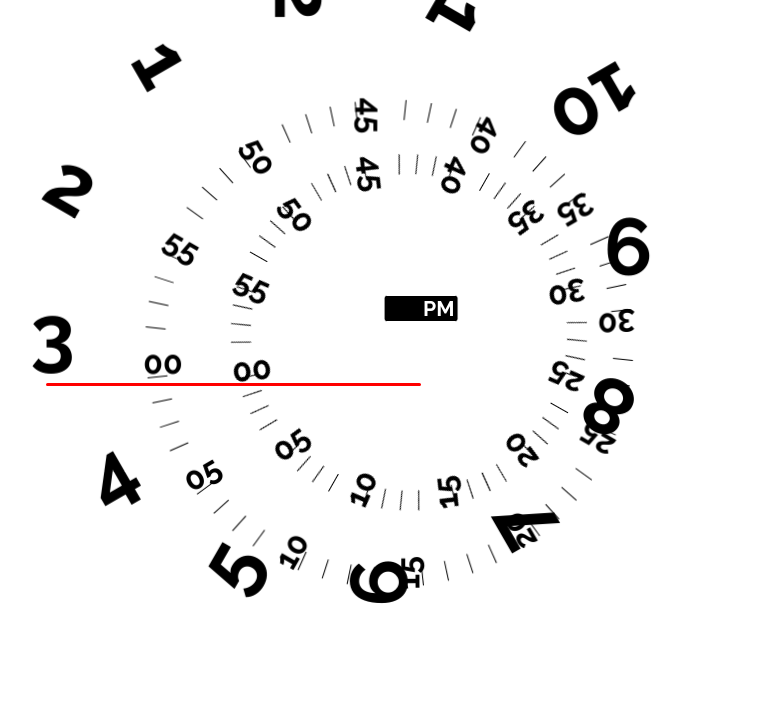
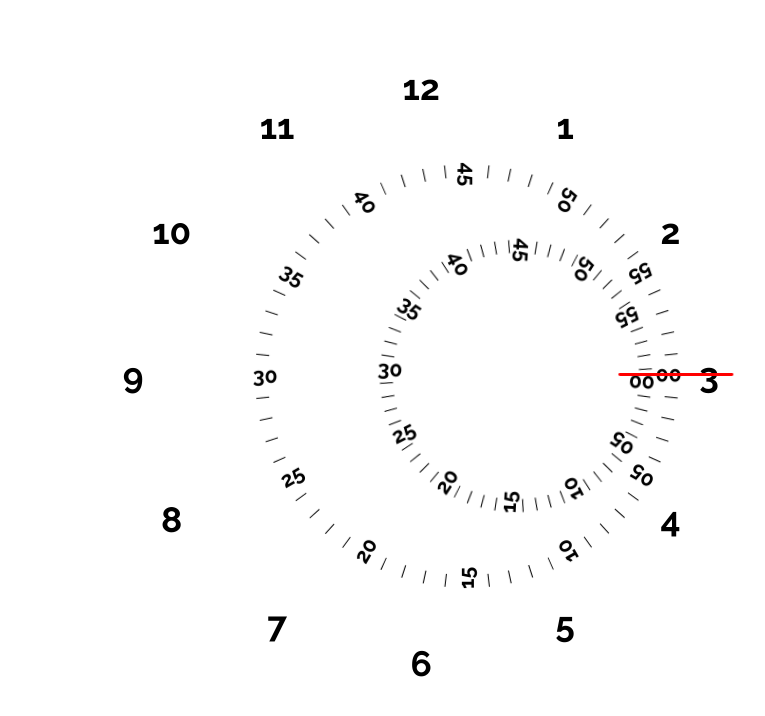
Before and after one commit to kyle-silver/clocks, a React (Create React App) app: page /concentric in a window 1280 px wide. Shown: the top 716 px of the page, without its empty margins (219-984 px from the left). Built offline with nearby package versions, Linux system fonts and the light colour scheme.

Commit message:
react-router + css = 🙃

```diff
--- a/src/App.tsx
+++ b/src/App.tsx
@@ -1,6 +1,11 @@
 import { Concentric } from "./Concentric/Concentric";
 import { Timescale } from "./Timescale/Timescale";
 import { createBrowserRouter, RouterProvider } from "react-router-dom";
+
+import "./css/Concentric.css";
+import "./css/ConcentricScaling.css";
+import "./css/Timescale.css";
+import "./css/TimescaleScaling.css";
 
 const router = createBrowserRouter([
   {
@@ -14,9 +19,9 @@ const router = createBrowserRouter([
 ]);
 
 function App() {
-  return <Timescale />;
+  // return <Timescale />;
   // return <Concentric />;
-  // return <RouterProvider router={router} />;
+  return <RouterProvider router={router} />;
 }
 
 export default App;
--- a/src/Concentric/Concentric.css
+++ /dev/null
@@ -1,54 +0,0 @@
-@import url("https://fonts.googleapis.com/css2?family=Raleway:wght@700&display=swap");
-
-:root {
-  --second-wheel-displacement: calc(var(--hour-wheel-radius) * 0.33);
-  --minute-wheel-displacement: calc(var(--hour-wheel-radius) * 0.16);
-  --hand-radius: calc(calc(var(--hour-wheel-radius) * 1.05) - 10px);
-  --concentric-hand-length: calc(var(--hour-wheel-radius) * -0.4);
-  --tick-width: 20px;
-}
-
-.clock {
-  margin: 0;
-  position: absolute;
-  top: 47%;
-  left: 50%;
-  transform: translate(-50%, -50%);
-  font-family: "Raleway", sans-serif;
-  font-size: var(--inner-wheel-font-size);
-  display: block;
-}
-
-.clock-element {
-  display: block;
-  position: absolute;
-  top: 50%;
-  left: 50%;
-  width: 2em;
-  height: 2em;
-  margin: -1em;
-  text-align: center;
-  line-height: 2em;
-}
-
-.tick {
-  height: 0.5px;
-  width: var(--tick-width);
-  margin-left: 0.5em;
-  background: black;
-  position: absolute;
-  top: 50%;
-}
-
-.hour-number {
-  font-size: var(--hour-wheel-font-size);
-}
-
-.concentric-hand {
-  height: var(--hand-thickness);
-  border-radius: 3px;
-  width: var(--concentric-hand-length);
-  background: red;
-  position: absolute;
-  transform-origin: top left;
-}
--- a/src/Concentric/Concentric.tsx
+++ b/src/Concentric/Concentric.tsx
@@ -1,6 +1,4 @@
 import styled, { keyframes } from "styled-components";
-import "./Concentric.css";
-import "./Scaling.css";
 
 const SECONDS_IN_HOUR = 60 * 60;
 const SECONDS_IN_TWELVE_HOURS = SECONDS_IN_HOUR * 12;
@@ -84,10 +82,10 @@ const MinuteWheelRotationAnimation = styled.div`
 
 const HandKeyframes = (rotations: Rotations) => keyframes`
   from {
-    transform: rotate(${rotations.innerWheelRevolutionDegrees() + 90}deg) translate(var(--hand-radius));
+    transform: rotate(${rotations.innerWheelRevolutionDegrees() + 90}deg) translate(var(--cc-hand-radius));
   }
   to {
-    transform: rotate(${rotations.innerWheelRevolutionDegrees() + 90 + 360}deg) translate(var(--hand-radius));
+    transform: rotate(${rotations.innerWheelRevolutionDegrees() + 90 + 360}deg) translate(var(--cc-hand-radius));
   }
 `;
 
@@ -102,12 +100,12 @@ interface WheelProps {
 const SecondsElement: React.FC<{ value: number }> = ({ value }) => {
   const rotation = value * 6 + 90;
   const style = {
-    transform: `rotate(${rotation}deg) translate(var(--second-wheel-radius))`,
+    transform: `rotate(${rotation}deg) translate(var(--cc-second-wheel-radius))`,
   };
   return (
-    <div className="clock-element" key={`seconds-${value}`} style={style}>
-      {value % 5 === 0 && <div className="number">{value.toFixed(0).padStart(2, "0")}</div>}
-      {value % 5 !== 0 && <div className="tick" />}
+    <div className="cc-clock-element" key={`seconds-${value}`} style={style}>
+      {value % 5 === 0 && <div className="cc-number">{value.toFixed(0).padStart(2, "0")}</div>}
+      {value % 5 !== 0 && <div className="cc-tick" />}
     </div>
   );
 };
@@ -119,7 +117,7 @@ const SecondsWheel: React.FC<WheelProps> = ({ rotations }) => {
       return <SecondsElement value={index} />;
     });
   return (
-    <RevolutionAnimation rotations={rotations} translation={"--second-wheel-displacement"}>
+    <RevolutionAnimation rotations={rotations} translation={"--cc-second-wheel-displacement"}>
       <SecondWheelRotationAnimation rotations={rotations}>{elements}</SecondWheelRotationAnimation>
     </RevolutionAnimation>
   );
@@ -128,12 +126,12 @@ const SecondsWheel: React.FC<WheelProps> = ({ rotations }) => {
 const MinutesElement: React.FC<{ value: number }> = ({ value }) => {
   const rotation = value * 6 + 90;
   const style = {
-    transform: `rotate(${rotation}deg) translate(var(--minute-wheel-radius))`,
+    transform: `rotate(${rotation}deg) translate(var(--cc-minute-wheel-radius))`,
   };
   return (
-    <div className="clock-element" key={`seconds-${value}`} style={style}>
-      {value % 5 === 0 && <div className="number">{value.toFixed(0).padStart(2, "0")}</div>}
-      {value % 5 !== 0 && <div className="tick" />}
+    <div className="cc-clock-element" key={`seconds-${value}`} style={style}>
+      {value % 5 === 0 && <div className="cc-number">{value.toFixed(0).padStart(2, "0")}</div>}
+      {value % 5 !== 0 && <div className="cc-tick" />}
     </div>
   );
 };
@@ -145,7 +143,7 @@ const MinuteWheel: React.FC<WheelProps> = ({ rotations }) => {
       return <MinutesElement value={index} />;
     });
   return (
-    <RevolutionAnimation rotations={rotations} translation={"--minute-wheel-displacement"}>
+    <RevolutionAnimation rotations={rotations} translation={"--cc-minute-wheel-displacement"}>
       <MinuteWheelRotationAnimation rotations={rotations}>{elements}</MinuteWheelRotationAnimation>
     </RevolutionAnimation>
   );
@@ -154,15 +152,15 @@ const MinuteWheel: React.FC<WheelProps> = ({ rotations }) => {
 const HourElement: React.FC<{ value: number }> = ({ value }) => {
   const rotation = value * 6 + 90;
   const position = {
-    transform: `rotate(${rotation}deg) translate(var(--hour-wheel-radius))`,
+    transform: `rotate(${rotation}deg) translate(var(--cc-hour-wheel-radius))`,
   };
   const orientation = {
     transform: `rotate(${-rotation}deg) `,
   };
   return (
-    <div className="clock-element" key={`seconds-${value}`} style={position}>
+    <div className="cc-clock-element" key={`seconds-${value}`} style={position}>
       {value % 5 === 0 && (
-        <div className="hour-number" style={orientation}>
+        <div className="cc-hour-number" style={orientation}>
           {value === 60 ? 12 : (value / 5).toFixed(0)}
         </div>
       )}
@@ -176,19 +174,19 @@ const HourWheel: React.FC<{}> = () => {
     .map((_, index) => {
       return <HourElement value={index + 1} />;
     });
-  return <div className="hour-wheel">{elements}</div>;
+  return <div className="cc-hour-wheel">{elements}</div>;
 };
 
 export const Concentric: React.FC<{}> = () => {
   const date = new Date();
   const rotations = new Rotations(date);
   return (
-    <div className="clock">
+    <div className="cc-clock">
       <HourWheel />
       <MinuteWheel rotations={rotations} />
       <SecondsWheel rotations={rotations} />
       <HandAnimation rotations={rotations}>
-        <div className="concentric-hand" />
+        <div className="cc-concentric-hand" />
       </HandAnimation>
     </div>
   );
--- a/src/Timescale/Timescale.tsx
+++ b/src/Timescale/Timescale.tsx
@@ -1,6 +1,3 @@
-import "./Timescale.css";
-import "./Scaling.css";
-
 import styled, { keyframes } from "styled-components";
 import React, { CSSProperties, useEffect, useState } from "react";
 
@@ -82,12 +79,12 @@ interface WheelProps {
 const SecondsElement: React.FC<ElementProps> = ({ value, rotations }) => {
   const rotation = rotations.seconds(value);
   const style = {
-    transform: `rotate(${rotation}deg) translate(var(--seconds-wheel-radius))`,
+    transform: `rotate(${rotation}deg) translate(var(--ts-seconds-wheel-radius))`,
   };
   return (
-    <div className="clock-element" key={`seconds-${value}`} style={style}>
-      {value % 5 === 0 && <div className="number">{value.toFixed(0).padStart(2, "0")}</div>}
-      {value % 5 !== 0 && <div className="tick" />}
+    <div className="ts-clock-element" key={`seconds-${value}`} style={style}>
+      {value % 5 === 0 && <div className="ts-number">{value.toFixed(0).padStart(2, "0")}</div>}
+      {value % 5 !== 0 && <div className="ts-tick" />}
     </div>
   );
 };
@@ -99,7 +96,7 @@ const SecondsWheel: React.FC<WheelProps> = ({ rotations }) => {
       return <SecondsElement value={index} rotations={rotations} />;
     });
   return (
-    <div className="clock-wheel">
+    <div className="ts-clock-wheel">
       <SecondsWheelRotation>{elements}</SecondsWheelRotation>
     </div>
   );
@@ -108,12 +105,12 @@ const SecondsWheel: React.FC<WheelProps> = ({ rotations }) => {
 const MinutesElement: React.FC<ElementProps> = ({ value, rotations }) => {
   const rotation = rotations.minutes(value);
   const style = {
-    transform: `rotate(${rotation}deg) translate(var(--minute-wheel-radius))`,
+    transform: `rotate(${rotation}deg) translate(var(--ts-minute-wheel-radius))`,
   };
   return (
-    <div className="clock-element" key={`seconds-${value}`} style={style}>
-      {value % 5 === 0 && <div className="number">{value.toFixed(0).padStart(2, "0")}</div>}
-      {value % 5 !== 0 && <div className="tick" />}
+    <div className="ts-clock-element" key={`seconds-${value}`} style={style}>
+      {value % 5 === 0 && <div className="ts-number">{value.toFixed(0).padStart(2, "0")}</div>}
+      {value % 5 !== 0 && <div className="ts-tick" />}
     </div>
   );
 };
@@ -125,7 +122,7 @@ const MinuteWheel: React.FC<WheelProps> = ({ rotations }) => {
       return <MinutesElement value={index} rotations={rotations} />;
     });
   return (
-    <div className="minute-wheel">
+    <div className="ts-minute-wheel">
       <MinuteWheelRotation>{elements}</MinuteWheelRotation>
     </div>
   );
@@ -134,11 +131,11 @@ const MinuteWheel: React.FC<WheelProps> = ({ rotations }) => {
 const HoursElement: React.FC<ElementProps> = ({ value, rotations }) => {
   const rotation = rotations.hours(value);
   const style = {
-    transform: `rotate(${rotation}deg) translate(var(--hour-wheel-radius))`,
+    transform: `rotate(${rotation}deg) translate(var(--ts-hour-wheel-radius))`,
   };
   return (
-    <div className="clock-element" key={`seconds-${value}`} style={style}>
-      <div className="hour-number">{value.toFixed(0).padStart(2, "\u2007")}</div>
+    <div className="ts-clock-element" key={`seconds-${value}`} style={style}>
+      <div className="ts-hour-number">{value.toFixed(0).padStart(2, "\u2007")}</div>
     </div>
   );
 };
@@ -150,7 +147,7 @@ const HourWheel: React.FC<WheelProps> = ({ rotations }) => {
       return <HoursElement value={index + 1} rotations={rotations} />;
     });
   return (
-    <div className="hour-wheel">
+    <div className="ts-hour-wheel">
       <HourWheelRotation>{elements}</HourWheelRotation>
     </div>
   );
@@ -193,14 +190,14 @@ const Meridian: React.FC<{ date: Date }> = ({ date }) => {
     return () => clearInterval(interval);
   });
   return (
-    <div className="meridian">
-      <div className="indicator" id="am">
+    <div className="ts-meridian">
+      <div className="ts-indicator" id="ts-am">
         AM
       </div>
-      <div className="indicator" id="pm">
+      <div className="ts-indicator" id="ts-pm">
         PM
       </div>
-      <div className="slider" style={state.css}>
+      <div className="ts-slider" style={state.css}>
         AM
       </div>
     </div>
@@ -211,11 +208,11 @@ export const Timescale: React.FC<{}> = () => {
   const date = new Date();
   const rotations = new Rotations(date);
   return (
-    <div className="clock">
+    <div className="ts-clock">
       <SecondsWheel rotations={rotations} />
       <MinuteWheel rotations={rotations} />
       <HourWheel rotations={rotations} />
-      <div className="hand" />
+      <div className="ts-hand" />
       <Meridian date={date} />
     </div>
   );
--- /dev/null
+++ b/src/css/Concentric.css
@@ -0,0 +1,54 @@
+@import url("https://fonts.googleapis.com/css2?family=Raleway:wght@700&display=swap");
+
+:root {
+  --cc-second-wheel-displacement: calc(var(--cc-hour-wheel-radius) * 0.33);
+  --cc-minute-wheel-displacement: calc(var(--cc-hour-wheel-radius) * 0.16);
+  --cc-hand-radius: calc(calc(var(--cc-hour-wheel-radius) * 1.05) - 10px);
+  --cc-concentric-hand-length: calc(var(--cc-hour-wheel-radius) * -0.4);
+  --cc-tick-width: 20px;
+}
+
+.cc-clock {
+  margin: 0;
+  position: absolute;
+  top: 47%;
+  left: 50%;
+  transform: translate(-50%, -50%);
+  font-family: "Raleway", sans-serif;
+  font-size: var(--cc-inner-wheel-font-size);
+  display: block;
+}
+
+.cc-clock-element {
+  display: block;
+  position: absolute;
+  top: 50%;
+  left: 50%;
+  width: 2em;
+  height: 2em;
+  margin: -1em;
+  text-align: center;
+  line-height: 2em;
+}
+
+.cc-tick {
+  height: 0.5px;
+  width: var(--cc-tick-width);
+  margin-left: 0.5em;
+  background: black;
+  position: absolute;
+  top: 50%;
+}
+
+.cc-hour-number {
+  font-size: var(--cc-hour-wheel-font-size);
+}
+
+.cc-concentric-hand {
+  height: var(--cc-hand-thickness);
+  border-radius: 3px;
+  width: var(--cc-concentric-hand-length);
+  background: red;
+  position: absolute;
+  transform-origin: top left;
+}
--- /dev/null
+++ b/src/css/ConcentricScaling.css
@@ -0,0 +1,36 @@
+:root {
+  --cc-second-wheel-font-size: 16pt;
+  --cc-inner-wheel-font-size: 24pt;
+  --cc-hour-wheel-font-size: 40pt;
+  --cc-second-wheel-radius: -175px;
+  --cc-minute-wheel-radius: -285px;
+  --cc-hour-wheel-radius: -400px;
+  --cc-tick-width: 10px;
+  --cc-hand-thickness: 3px;
+}
+
+@media screen and (max-width: 900px), (max-height: 900px) {
+  :root {
+    --cc-inner-wheel-font-size: calc(24pt * 0.66);
+    --cc-hour-wheel-font-size: calc(40pt * 0.66);
+    --cc-tick-width: calc(20px * 0.66);
+    --cc-second-wheel-radius: -126px;
+    --cc-minute-wheel-radius: calc(-246px * 0.82);
+    --cc-hour-wheel-radius: calc(-360px * 0.8);
+    --cc-hand-thickness: 2.5px;
+  }
+}
+
+@media screen and (max-width: 640px), (max-height: 640px) {
+  :root {
+    --cc-inner-wheel-font-size: calc(16pt * 0.5);
+    --cc-hour-wheel-font-size: calc(60pt * 0.4);
+    --cc-tick-width: calc(20px * 0.5);
+    --cc-second-wheel-radius: -70px;
+    --cc-minute-wheel-radius: -115px;
+    --cc-hour-wheel-radius: calc(-360px * 0.5);
+    --cc-hand-thickness: 2px;
+    --cc-tick-width: 5px;
+    --cc-concentric-hand-length: calc(var(--cc-hour-wheel-radius) * -0.4 + 10px);
+  }
+}
--- a/src/Timescale/Timescale.css
+++ b/src/css/Timescale.css
@@ -1,16 +1,16 @@
 @import url("https://fonts.googleapis.com/css2?family=Raleway:wght@700&display=swap");
 
-.clock {
+.ts-clock {
   margin: 0;
   position: absolute;
   top: 47%;
   left: 50%;
   transform: translate(-50%, -50%);
   font-family: "Raleway", sans-serif;
-  font-size: var(--inner-wheel-font-size);
+  font-size: var(--ts-inner-wheel-font-size);
 }
 
-.clock-element {
+.ts-clock-element {
   position: absolute;
   width: 2em;
   height: 0.5em;
@@ -18,40 +18,40 @@
   transform-origin: top left;
 }
 
-.number {
+.ts-number {
   margin-top: -0.8ex;
 }
 
-.tick {
+.ts-tick {
   height: 0.5px;
-  width: var(--tick-width);
+  width: var(--ts-tick-width);
   margin-left: 1.5px;
   background: black;
   position: absolute;
   top: 50%;
 }
 
-.hour-wheel {
-  font-size: var(--hour-wheel-font-size);
+.ts-hour-wheel {
+  font-size: var(--ts-hour-wheel-font-size);
 }
 
-.hour-number {
+.ts-hour-number {
   margin-top: -1ex;
 }
 
-.hand {
-  height: var(--hand-thickness);
+.ts-hand {
+  height: var(--ts-hand-thickness);
   border-radius: 3px;
-  width: var(--hand-length);
+  width: var(--ts-hand-length);
   background: red;
   position: absolute;
   top: calc(50% + 0.4ex);
   right: 100%;
 }
 
-.meridian {
+.ts-meridian {
   position: absolute;
-  font-size: calc(var(--inner-wheel-font-size) * 0.66);
+  font-size: calc(var(--ts-inner-wheel-font-size) * 0.66);
   display: grid;
   grid-template-columns: 1fr 1fr;
   align-items: center;
@@ -63,17 +63,17 @@
   color: white;
 }
 
-#am {
+#ts-am {
   padding-left: 3px;
   padding-right: 1.5px;
 }
 
-#pm {
+#ts-pm {
   padding-left: 1.5px;
   padding-right: 3px;
 }
 
-.slider {
+.ts-slider {
   position: absolute;
   border-radius: 1.5px;
   color: black;
--- /dev/null
+++ b/src/css/TimescaleScaling.css
@@ -0,0 +1,36 @@
+:root {
+  --ts-inner-wheel-font-size: 24pt;
+  --ts-hour-wheel-font-size: 60pt;
+  --ts-seconds-wheel-radius: -180px;
+  --ts-minute-wheel-radius: -246px;
+  --ts-hour-wheel-radius: -360px;
+  --ts-tick-width: 20px;
+  --ts-hand-thickness: 3px;
+  --ts-hand-length: 375px;
+}
+
+@media screen and (max-width: 780px), (max-height: 780px) {
+  :root {
+    --ts-inner-wheel-font-size: calc(24pt * 0.66);
+    --ts-hour-wheel-font-size: calc(60pt * 0.66);
+    --ts-tick-width: calc(20px * 0.66);
+    --ts-seconds-wheel-radius: calc(-180px * 0.66);
+    --ts-minute-wheel-radius: calc(-246px * 0.66);
+    --ts-hour-wheel-radius: calc(-360px * 0.66);
+    --ts-hand-thickness: 2.5px;
+    --ts-hand-length: calc(-1 * var(--ts-hour-wheel-radius) + 10px);
+  }
+}
+
+@media screen and (max-width: 550px), (max-height: 550px) {
+  :root {
+    --ts-inner-wheel-font-size: calc(24pt * 0.5);
+    --ts-hour-wheel-font-size: calc(60pt * 0.5);
+    --ts-tick-width: calc(20px * 0.5);
+    --ts-seconds-wheel-radius: calc(-180px * 0.5);
+    --ts-minute-wheel-radius: calc(-246px * 0.5);
+    --ts-hour-wheel-radius: calc(-360px * 0.5);
+    --ts-hand-thickness: 2px;
+    --ts-hand-length: calc(-1 * var(--ts-hour-wheel-radius) + 5px);
+  }
+}
```
Also changed, not shown: src/Concentric/Scaling.css (deleted, +0 -36 lines), src/Timescale/Scaling.css (deleted, +0 -36 lines).
